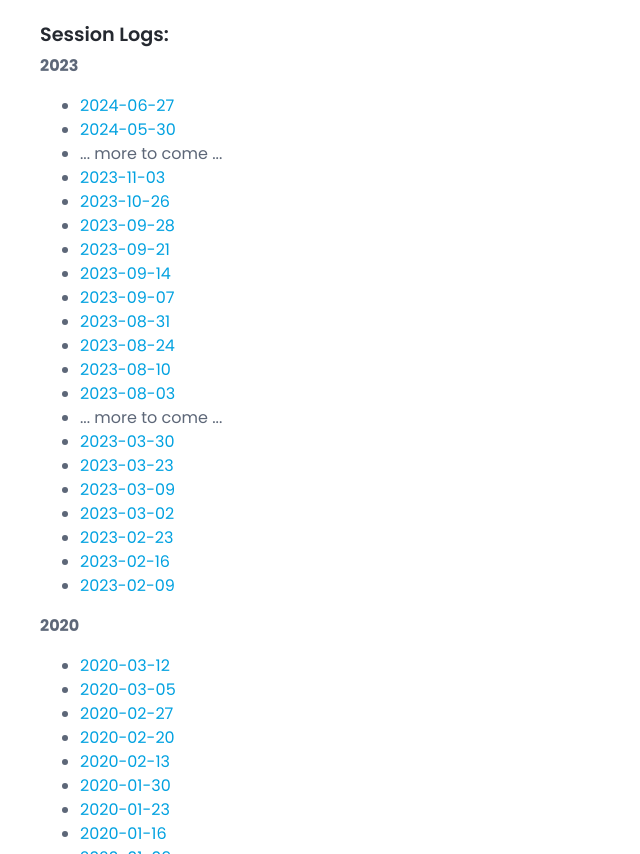
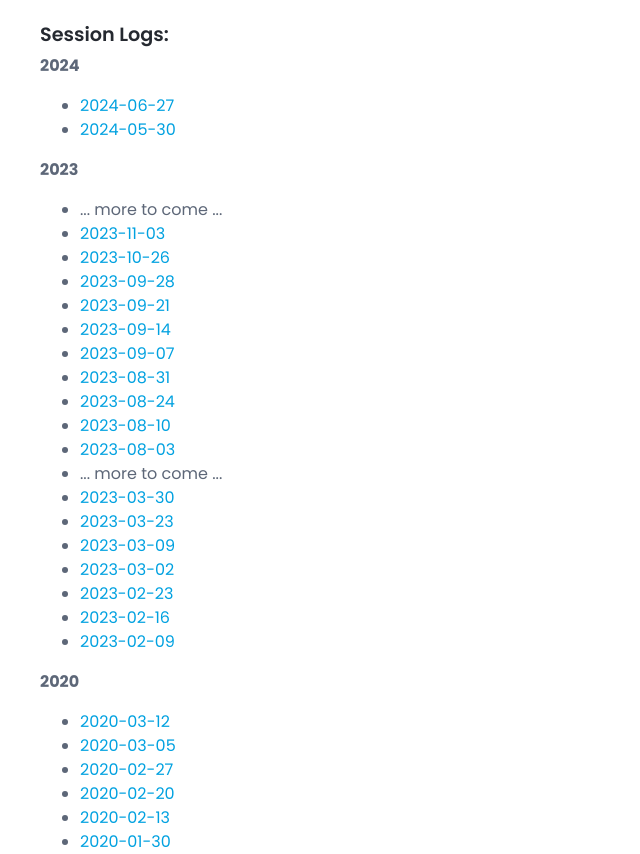
Before and after one commit to ivarley/ceol.io, a plain HTML site: page sessions/austin/mueller/index.html in a window 1280 px wide. Shown: the part 856-1710 px from the top of the page, without its empty margins (0-640 px from the left). Drawn offline with Linux system fonts and the light colour scheme.

Commit message:
Separated out 2024 list

```diff
--- a/sessions/austin/mueller/index.html
+++ b/sessions/austin/mueller/index.html
@@ -104,11 +104,16 @@
 <br />
 <h3>Session Logs:</h3>
 
-<p><strong>2023</strong></p>
+<p><strong>2024</strong></p>
 
 <ul>
     <li><a href="2024-06-27.html">2024-06-27</a></li>
     <li><a href="2024-05-30.html">2024-05-30</a></li>
+</ul>
+
+<p><strong>2023</strong></p>
+
+<ul>
     <li>... more to come ...</li>
     <li><a href="2023-11-03.html">2023-11-03</a></li>
     <li><a href="2023-10-26.html">2023-10-26</a></li>
```
